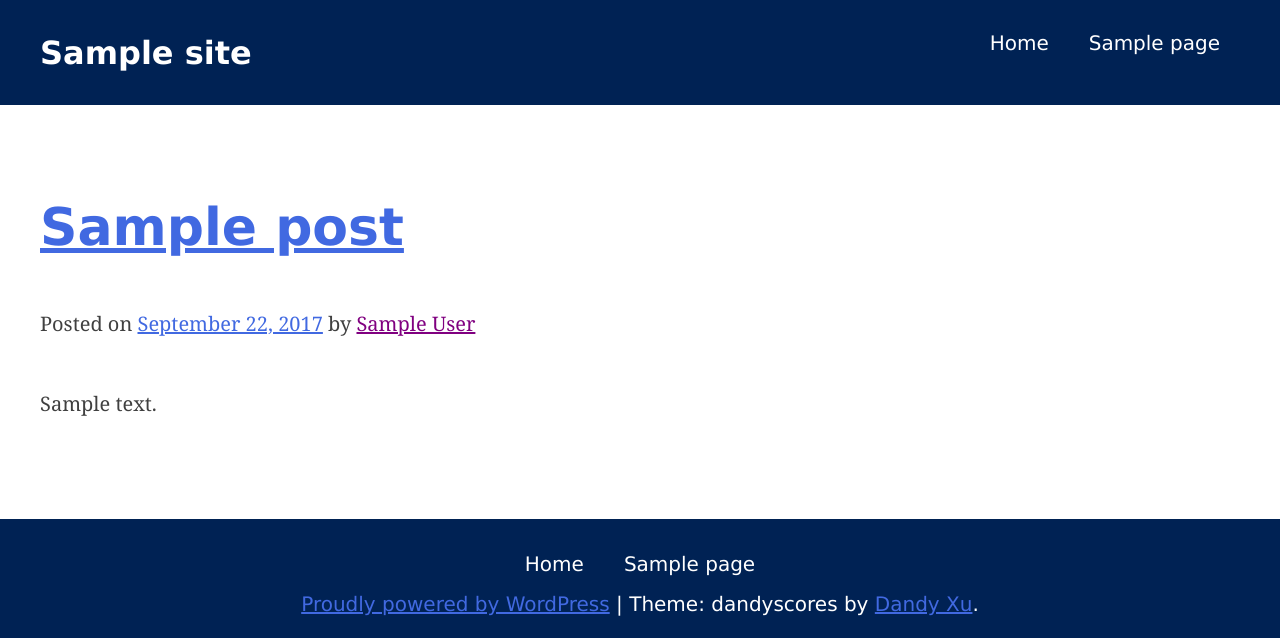
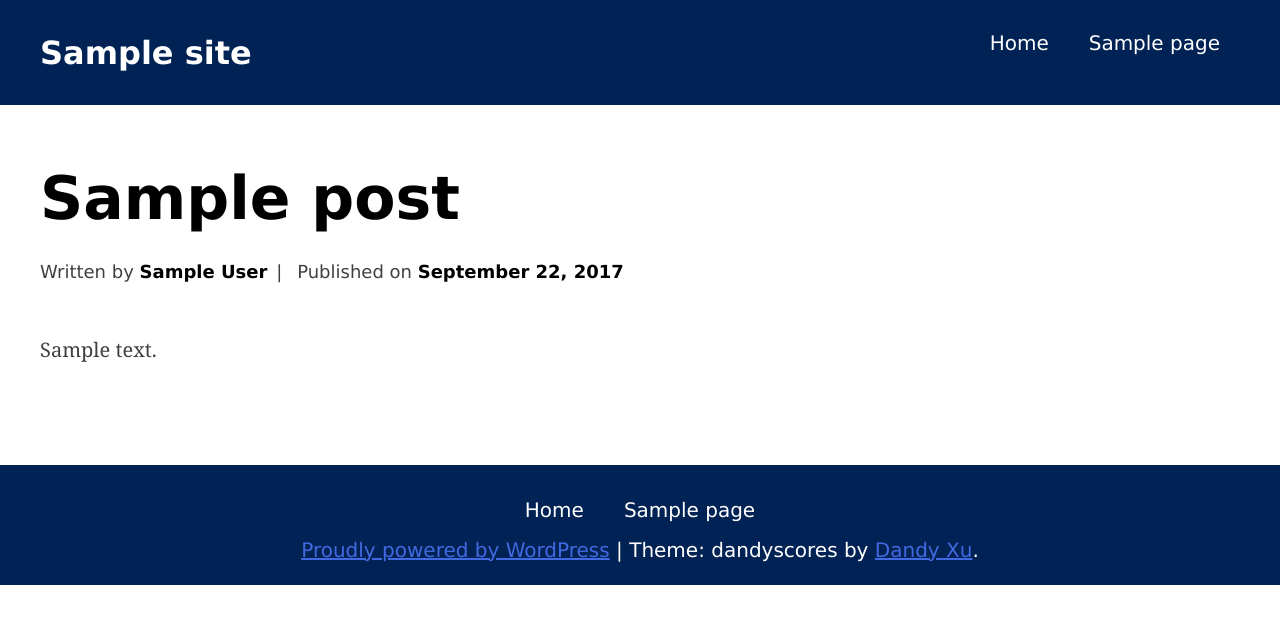
Before and after one commit to dandyxu/wpTheme-Learning, a WordPress theme: template wp-content/themes/dandyscores/index.php in a window 1280 px wide. Shown: the top 638 px of the page. Run offline with PHP 8.4 and a stand-in for WordPress, Linux system fonts and the light colour scheme; the site name, menu and one post (Sample post) are stand-ins, and other content is empty; some libraries are stand-ins or nearby versions.

Commit message:
Apply CSS to the post header: .entry-header, .cat-links, .entry-title, .entry-meta, .byline, .editlink, .comments-link

```diff
--- a/wp-content/themes/dandyscores/inc/template-tags.php
+++ b/wp-content/themes/dandyscores/inc/template-tags.php
@@ -26,49 +26,24 @@ if ( ! function_exists( 'dandyscores_posted_on' ) ) :
 
 		$posted_on = sprintf(
 			/* translators: %s: post date. */
-			esc_html_x( 'Posted on %s', 'post date', 'dandyscores' ),
+			esc_html_x( 'Published on %s', 'post date', 'dandyscores' ),
 			'<a href="' . esc_url( get_permalink() ) . '" rel="bookmark">' . $time_string . '</a>'
 		);
 
 		$byline = sprintf(
 			/* translators: %s: post author. */
-			esc_html_x( 'by %s', 'post author', 'dandyscores' ),
+			esc_html_x( 'Written by %s', 'post author', 'dandyscores' ),
 			'<span class="author vcard"><a class="url fn n" href="' . esc_url( get_author_posts_url( get_the_author_meta( 'ID' ) ) ) . '">' . esc_html( get_the_author() ) . '</a></span>'
 		);
 
-		echo '<span class="posted-on">' . $posted_on . '</span><span class="byline"> ' . $byline . '</span>'; // WPCS: XSS OK.
+		echo '<span class="byline"> ' . $byline . '</span> <span class="posted-on">' . $posted_on . '</span>'; // WPCS: XSS OK.
 
-	}
-endif;
-
-if ( ! function_exists( 'dandyscores_entry_footer' ) ) :
-	/**
-	 * Prints HTML with meta information for the categories, tags and comments.
-	 */
-	function dandyscores_entry_footer() {
-		// Hide category and tag text for pages.
-		if ( 'post' === get_post_type() ) {
-			/* translators: used between list items, there is a space after the comma */
-			$categories_list = get_the_category_list( esc_html__( ', ', 'dandyscores' ) );
-			if ( $categories_list ) {
-				/* translators: 1: list of categories. */
-				printf( '<span class="cat-links">' . esc_html__( 'Posted in %1$s', 'dandyscores' ) . '</span>', $categories_list ); // WPCS: XSS OK.
-			}
-
-			/* translators: used between list items, there is a space after the comma */
-			$tags_list = get_the_tag_list( '', esc_html_x( ', ', 'list item separator', 'dandyscores' ) );
-			if ( $tags_list ) {
-				/* translators: 1: list of tags. */
-				printf( '<span class="tags-links">' . esc_html__( 'Tagged %1$s', 'dandyscores' ) . '</span>', $tags_list ); // WPCS: XSS OK.
-			}
-		}
-
-		if ( ! is_single() && ! post_password_required() && ( comments_open() || get_comments_number() ) ) {
+		if ( ! post_password_required() && ( comments_open() || get_comments_number() ) ) {
 			echo '<span class="comments-link">';
 			comments_popup_link(
 				sprintf(
 					wp_kses(
-						/* translators: %s: post title */
+					/* translators: %s: post title */
 						__( 'Leave a Comment<span class="screen-reader-text"> on %s</span>', 'dandyscores' ),
 						array(
 							'span' => array(
@@ -85,8 +60,8 @@ if ( ! function_exists( 'dandyscores_entry_footer' ) ) :
 		edit_post_link(
 			sprintf(
 				wp_kses(
-					/* translators: %s: Name of current post. Only visible to screen readers */
-					__( 'Edit <span class="screen-reader-text">%s</span>', 'dandyscores' ),
+				/* translators: %s: Name of current post. Only visible to screen readers */
+					__( ' Edit <span class="screen-reader-text">%s</span>', 'dandyscores' ),
 					array(
 						'span' => array(
 							'class' => array(),
@@ -98,5 +73,43 @@ if ( ! function_exists( 'dandyscores_entry_footer' ) ) :
 			'<span class="edit-link">',
 			'</span>'
 		);
+
 	}
 endif;
+
+if ( ! function_exists( 'dandyscores_entry_footer' ) ) :
+	/**
+	 * Prints HTML with meta information for the categories, tags and comments.
+	 */
+	function dandyscores_entry_footer() {
+		// Hide category and tag text for pages.
+		if ( 'post' === get_post_type() ) {
+			/* translators: used between list items, there is a space after the comma */
+			//$categories_list = get_the_category_list( esc_html__( ', ', 'dandyscores' ) );
+			//if ( $categories_list ) {
+				/* translators: 1: list of categories. */
+				//printf( '<span class="cat-links">' . esc_html__( 'Posted in %1$s', 'dandyscores' ) . '</span>', $categories_list ); // WPCS: XSS OK.
+			//}
+
+			/* translators: used between list items, there is a space after the comma */
+			$tags_list = get_the_tag_list( '', esc_html_x( ', ', 'list item separator', 'dandyscores' ) );
+			if ( $tags_list ) {
+				/* translators: 1: list of tags. */
+				printf( '<span class="tags-links">' . esc_html__( 'Tagged %1$s', 'dandyscores' ) . '</span>', $tags_list ); // WPCS: XSS OK.
+			}
+		}
+	}
+endif;
+
+	/**
+	 * Display category list, added by Dandy at 26th.Sept.2017
+	 */
+
+	function dandyscores_the_category_list() {
+		/* translators: used between list items, there is a space after the comma */
+		$categories_list = get_the_category_list( esc_html__( ', ', 'dandyscores' ) );
+		if ( $categories_list ) {
+			/* translators: 1: list of categories. */
+			printf( '<span class="cat-links">' . esc_html__( '%1$s', 'dandyscores' ) . '</span>', $categories_list ); // WPCS: XSS OK.
+		}
+	}
--- a/wp-content/themes/dandyscores/sass/variables-site/_colors.scss
+++ b/wp-content/themes/dandyscores/sass/variables-site/_colors.scss
@@ -1,4 +1,5 @@
 $color__skin: #002254; // Header etc
+$color_interactive: #b51c35; // Link
 
 $color__background-body: #fff;
 $color__background-screen: #f1f1f1;
--- a/wp-content/themes/dandyscores/style.css
+++ b/wp-content/themes/dandyscores/style.css
@@ -1033,6 +1033,72 @@ button.dropdown-toggle {
 	margin: 0 0 1.5em;
 }
 
+.entry-header {
+	font-family: "Source Sans Pro", "Lucida Grande", "Lucida Sans Unicode", "Lucida Sans", Geneva, Arial, sans-serif;
+}
+
+.cat-links {
+	font-size: 90%;
+	font-weight: 700;
+}
+
+.cat-links a {
+	text-decoration: none;
+	text-transform: uppercase;
+	color: #b51c35;
+}
+
+.cat-links a:focus, .cat-links a:hover {
+	background-color: #b51c35;
+	color: white;
+}
+
+.entry-title {
+	margin: .125em 0 .25em;
+	font-size: 2.5em;
+}
+
+@media screen and (min-width: 900px) {
+	.entry-title {
+		font-size: 3em;
+	}
+}
+
+.entry-title a {
+	text-decoration: none;
+	color: black;
+}
+
+.entry-title a:focus, .entry-title a:hover {
+	border-bottom: 5px solid #b51c35;
+}
+
+.entry-meta {
+	font-size: 90%;
+}
+
+.entry-meta a {
+	font-weight: 700;
+	text-decoration: none;
+	color: black;
+}
+
+.entry-meta:focus, .entry-meta:hover {
+	color: black;
+	border-bottom: 3px solid #b51c35;
+}
+
+.byline::after {
+	content: '|';
+	margin: 0 .5em;
+}
+
+.edit-link::before,
+.comments-link::before {
+	content: '|';
+	margin: 0 .5em;
+}
+
 .updated:not(.published) {
 	display: none;
 }
--- a/wp-content/themes/dandyscores/template-parts/content.php
+++ b/wp-content/themes/dandyscores/template-parts/content.php
@@ -11,7 +11,10 @@
 
 <article id="post-<?php the_ID(); ?>" <?php post_class(); ?>>
 	<header class="entry-header">
-		<?php
+		<?php dandyscores_the_category_list(); ?>
+
+
+        <?php
 		if ( is_singular() ) :
 			the_title( '<h1 class="entry-title">', '</h1>' );
 		else :
```
Also changed, not shown: wp-content/themes/dandyscores/sass/site/primary/_posts-and-pages.scss (+73 -0 lines).
